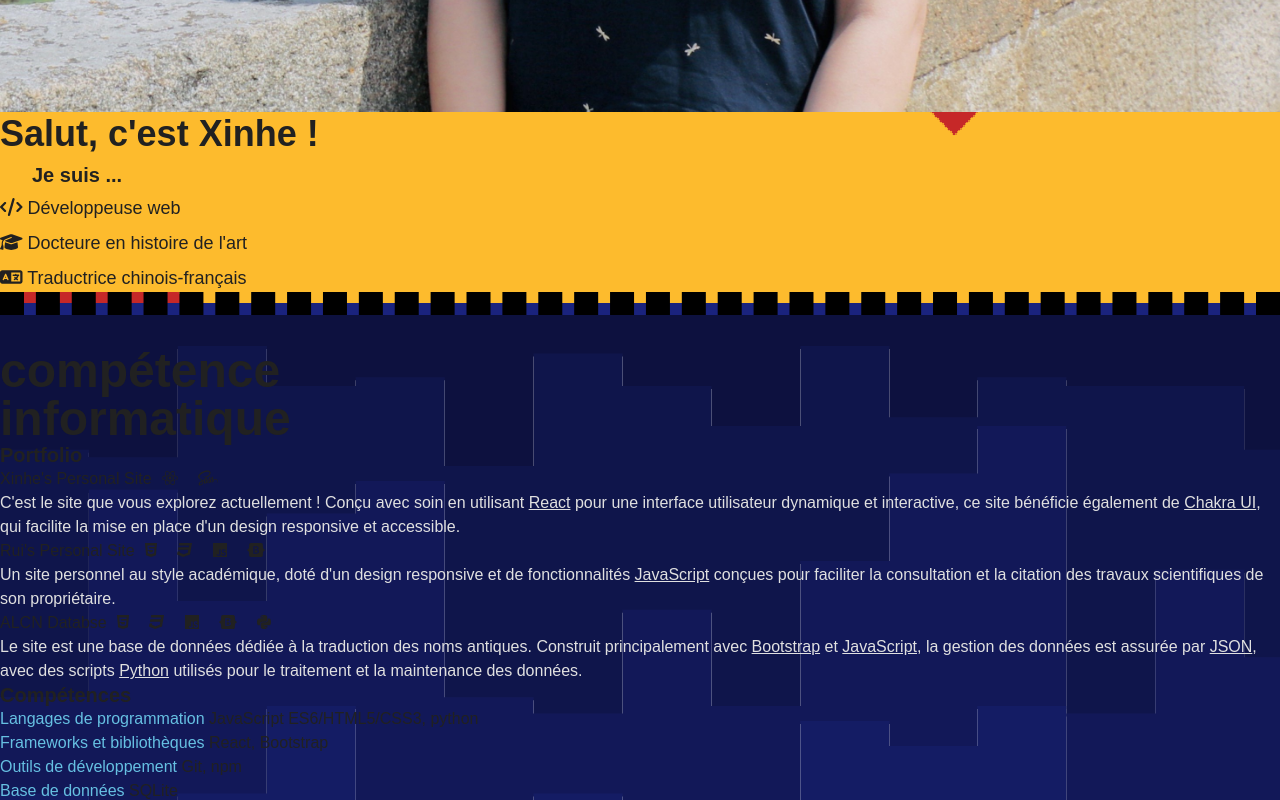
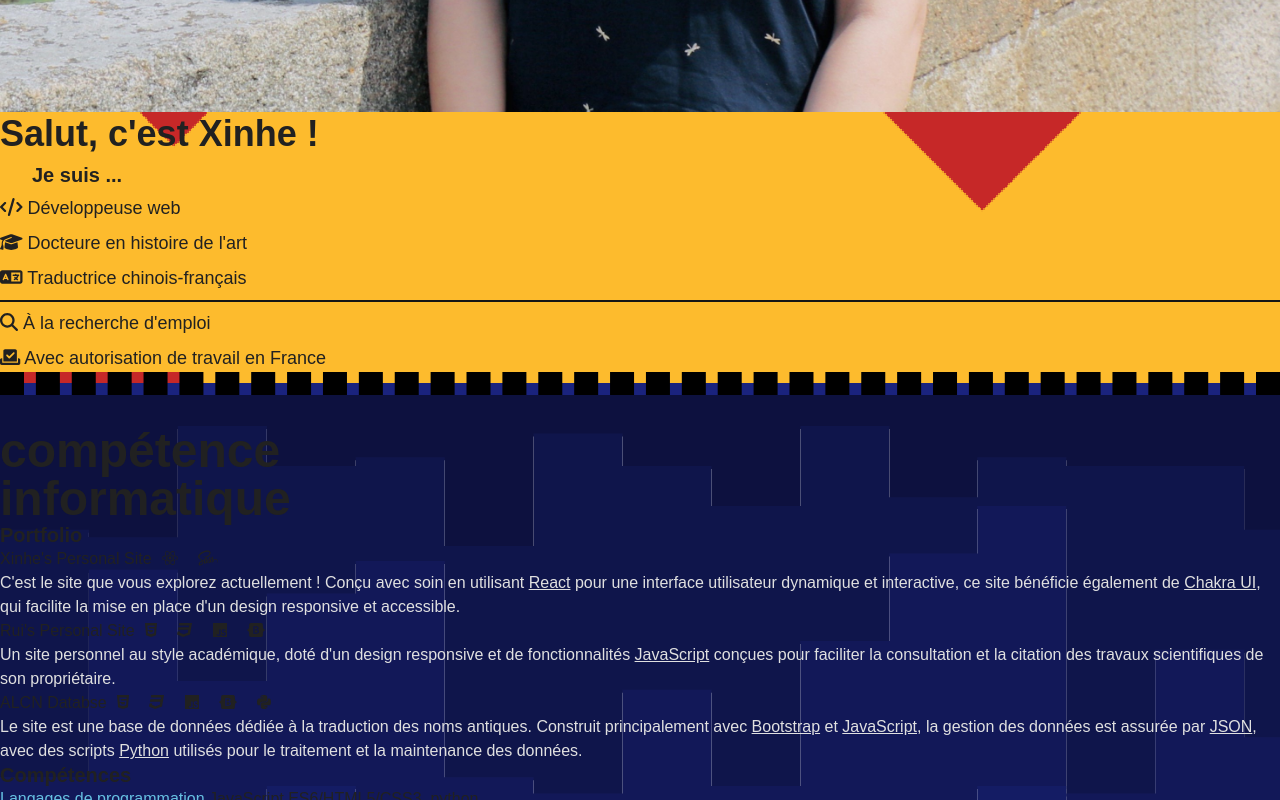
Before and after one commit to Xinhe-Yu/xinhe-yu.github.io, a React (Create React App) app: page / in a window 1280 px wide. Shown: the part 2448-3248 px from the top of the page. Built offline with nearby package versions, Linux system fonts and the light colour scheme; the HTML template or start-up script is replaced by a standard one.

Commit message:
add status

```diff
--- a/src/components/LandingSection.js
+++ b/src/components/LandingSection.js
@@ -1,7 +1,7 @@
 import FullScreenSection from "./layout/FullScreenSection";
 import { Box, Heading, Image, VStack } from "@chakra-ui/react";
 import profile from '../assets/img/profile.jpg'
-import { faGraduationCap, faLanguage, faCode } from "@fortawesome/free-solid-svg-icons";
+import { faGraduationCap, faLanguage, faCode, faMagnifyingGlass, faCheckToSlot } from "@fortawesome/free-solid-svg-icons";
 import { FontAwesomeIcon } from "@fortawesome/react-fontawesome";
 import bgImg from '../assets/img/polygon-scatter-haikei.svg'
 const greeting = "Salut, c'est Xinhe !"
@@ -22,8 +22,19 @@ const intro = [
     icon: faLanguage,
     description: "Traductrice chinois-français",
   },
+]
 
-
+const current = [
+  {
+    id: "job",
+    icon: faMagnifyingGlass,
+    description: "À la recherche d'emploi",
+  },
+  {
+    id: "autorise",
+    icon: faCheckToSlot,
+    description: "Avec autorisation de travail en France",
+  },
 ]
 
 const LandingSection = () => {
@@ -45,11 +56,19 @@ const LandingSection = () => {
         key={item.id}
         onClick={() => handleClick(item.id)}
         style={{ padding: "", }}>
-        <FontAwesomeIcon icon={item.icon} /> {item.description}
+        <FontAwesomeIcon icon={item.icon} />{" "}{item.description}
       </a >
     )
   })
-
+  const currentListItems = current.map(item => {
+    return (
+      <div
+        key={item.id}
+        style={{ padding: "", }}>
+        <FontAwesomeIcon icon={item.icon} />{" "}{item.description}
+      </div>
+    )
+  })
   return (
     <FullScreenSection
       adddashedborder={{ bottom: "true" }}
@@ -79,6 +98,8 @@ const LandingSection = () => {
           <Heading as="h1">{greeting}</Heading>
           <Heading as="h2" size="md" px={8}>{bio}</Heading>
           {introListItems}
+          <hr style={{ borderTop: "2px solid #151515" }}></hr>
+          {currentListItems}
         </VStack>
       </Box>
     </FullScreenSection>
```
